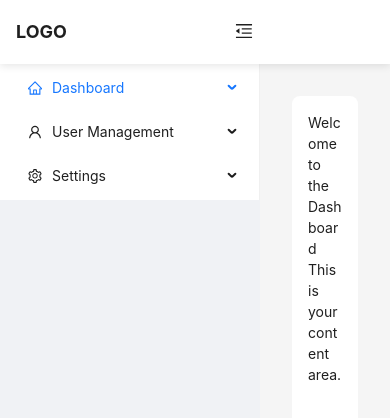
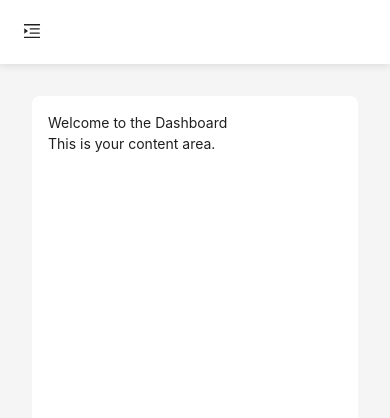
Before and after one commit to funnystyle/fabtable-next, a Next.js app: page /samples/antd/layout in a window 390 px wide. Shown: the top 418 px of the page. Built offline with nearby package versions, Linux system fonts and the light colour scheme.

Commit message:
레이아웃 모바일 대응

```diff
--- a/pages/samples/antd/layout.js
+++ b/pages/samples/antd/layout.js
@@ -1,5 +1,5 @@
-import React, { useState } from "react";
-import { Layout, Menu, Button } from "antd";
+import React, { useState, useEffect } from "react";
+import { Layout, Menu, Button, Drawer } from "antd";
 import {
   MenuUnfoldOutlined,
   MenuFoldOutlined,
@@ -12,6 +12,20 @@ const { Header, Sider, Content } = Layout;
 
 const AppLayout = () => {
   const [collapsed, setCollapsed] = useState(false);
+  const [isMobile, setIsMobile] = useState(false);
+  const [drawerVisible, setDrawerVisible] = useState(false);
+
+  useEffect(() => {
+    if (typeof window !== "undefined") {
+      const handleResize = () => {
+        setIsMobile(window.innerWidth <= 768);
+      };
+
+      handleResize(); // Initialize state on mount
+      window.addEventListener("resize", handleResize);
+      return () => window.removeEventListener("resize", handleResize);
+    }
+  }, []);
 
   return (
     <Layout style={{ minHeight: "100vh" }}>
@@ -32,11 +46,12 @@ const AppLayout = () => {
         <div style={{
           display: "flex",
           alignItems: "center",
-          width: collapsed ? "56px" : "260px",
+          width: isMobile ? "56px" : "260px",
           transition: "width 0.2s ease-in-out",
           justifyContent: "space-between"
         }}>
           {/* 로고 */}
+          {!isMobile && (
             <div
               style={{
                 textAlign: "center",
@@ -51,23 +66,55 @@ const AppLayout = () => {
             >
               LOGO
             </div>
+          )}
           {/* 햄버거 버튼 */}
           <Button
             type="text"
-            icon={collapsed ? <MenuUnfoldOutlined /> : <MenuFoldOutlined />}
-            onClick={() => setCollapsed(!collapsed)}
+            icon={collapsed || isMobile ? <MenuUnfoldOutlined /> : <MenuFoldOutlined />}
+            onClick={() => isMobile ? setDrawerVisible(true) : setCollapsed(!collapsed)}
             style={{
               fontSize: "18px",
               transition: "margin-right 0.2s ease-in-out",
-              marginRight: collapsed ? "0" : "16px"
+              marginRight: collapsed || isMobile ? "0" : "16px"
             }}
           />
         </div>
       </Header>
 
+      {/* 모바일 Drawer */}
+      {isMobile && (
+        <Drawer
+          title="Menu"
+          placement="left"
+          closable={true}
+          onClose={() => setDrawerVisible(false)}
+          bodyStyle={{ padding: 0, background: '#fff' }}
+          visible={drawerVisible}
+        >
+          <Menu theme="light" mode="inline">
+            <Menu.SubMenu key="sub1" icon={<HomeOutlined />} title="Dashboard">
+              <Menu.Item key="1">Overview</Menu.Item>
+              <Menu.SubMenu key="sub1-2" title="Reports">
+                <Menu.Item key="2">Sales Report</Menu.Item>
+                <Menu.Item key="3">User Report</Menu.Item>
+              </Menu.SubMenu>
+            </Menu.SubMenu>
+            <Menu.SubMenu key="sub2" icon={<UserOutlined />} title="User Management">
+              <Menu.Item key="4">Users</Menu.Item>
+              <Menu.Item key="5">Roles</Menu.Item>
+            </Menu.SubMenu>
+            <Menu.SubMenu key="sub3" icon={<SettingOutlined />} title="Settings">
+              <Menu.Item key="6">General</Menu.Item>
+              <Menu.Item key="7">Security</Menu.Item>
+            </Menu.SubMenu>
+          </Menu>
+        </Drawer>
+      )}
+
       {/* 헤더 아래 전체 레이아웃 */}
       <Layout style={{ marginTop: "64px" }}>
         {/* GNB (왼쪽 메뉴) */}
+        {!isMobile && (
           <Sider
             trigger={null}
             collapsible
@@ -81,14 +128,10 @@ const AppLayout = () => {
               left: 0,
               top: "64px",
               overflow: "auto",
+              zIndex: 1001,
             }}
           >
-          <Menu
-            theme="light"
-            mode="inline"
-            defaultSelectedKeys={["1"]}
-            inlineIndent={collapsed ? 0 : 24}
-          >
+            <Menu theme="light" mode="inline" inlineIndent={collapsed ? 0 : 24}>
               <Menu.SubMenu key="sub1" icon={<HomeOutlined />} title="Dashboard">
                 <Menu.Item key="1">Overview</Menu.Item>
                 <Menu.SubMenu key="sub1-2" title="Reports">
@@ -96,36 +139,21 @@ const AppLayout = () => {
                   <Menu.Item key="3">User Report</Menu.Item>
                 </Menu.SubMenu>
               </Menu.SubMenu>
-
               <Menu.SubMenu key="sub2" icon={<UserOutlined />} title="User Management">
                 <Menu.Item key="4">Users</Menu.Item>
                 <Menu.Item key="5">Roles</Menu.Item>
               </Menu.SubMenu>
-
               <Menu.SubMenu key="sub3" icon={<SettingOutlined />} title="Settings">
                 <Menu.Item key="6">General</Menu.Item>
                 <Menu.Item key="7">Security</Menu.Item>
               </Menu.SubMenu>
             </Menu>
           </Sider>
+        )}
 
         {/* 오른쪽 본문 컨텐츠 */}
-        <Layout
-          style={{
-            marginLeft: collapsed ? "56px" : "260px",
-            transition: "margin-left 0.2s ease-in-out",
-            padding: "16px",
-          }}
-        >
-          <Content
-            style={{
-              margin: "16px",
-              padding: "16px",
-              background: "#fff",
-              borderRadius: "8px",
-              minHeight: "calc(100vh - 96px)",
-            }}
-          >
+        <Layout style={{ marginLeft: isMobile ? '0px' : (collapsed ? '56px' : '260px'), transition: "margin-left 0.2s ease-in-out", padding: "16px" }}>
+          <Content style={{ margin: "16px", padding: "16px", background: "#fff", borderRadius: "8px", minHeight: "calc(100vh - 96px)" }}>
             <h2>Welcome to the Dashboard</h2>
             <p>This is your content area.</p>
           </Content>
```
Lines whose indentation alone changed are shown as unchanged.
